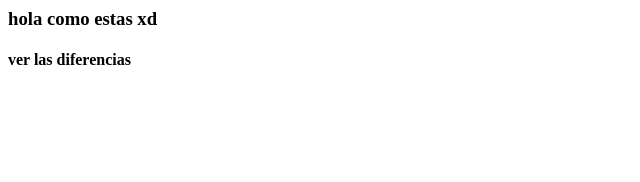
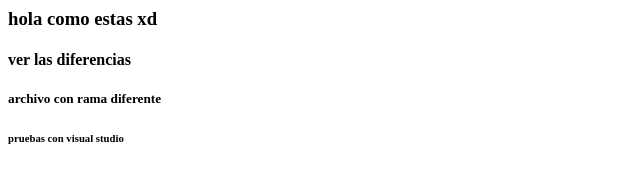
Before and after one commit to YojayDeHorta/pruebasgit, a plain HTML site: page index.html in a window 1280 px wide. Shown: the whole page, without its empty margins (0-640 px from the left). Drawn offline with Linux system fonts and the light colour scheme.

Commit message:
pruebas visual studio

```diff
--- a/index.html
+++ b/index.html
@@ -1,4 +1,6 @@
 <html>
     <h3>hola como estas xd</h3>
     <h4>ver las diferencias</h4>
+    <h5>archivo con rama diferente</h5>
+    <h6>pruebas con visual studio</h6>
 </html>
```
